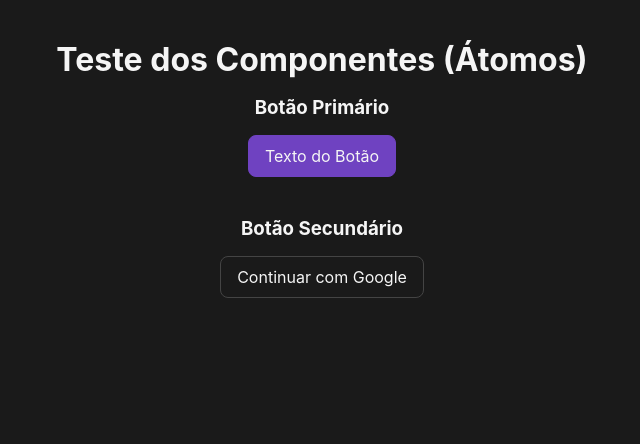
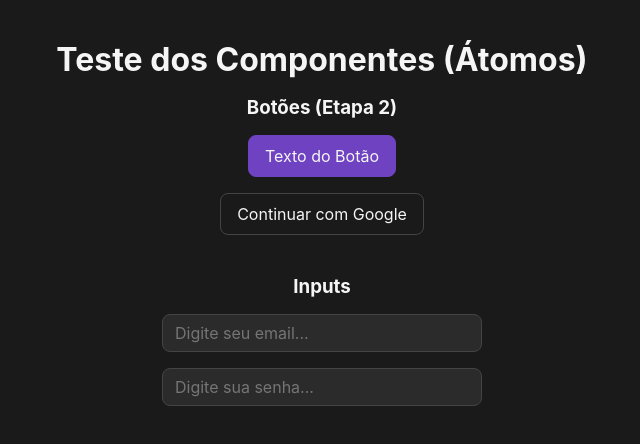
Before and after one commit to RickMasterBr/plataforma-lumina, a React (Vite) app: page / in a window 1280 px wide. Shown: the top 444 px of the page, without its empty margins (318-958 px from the left). Built offline with nearby package versions, Linux system fonts and the light colour scheme.

Commit message:
Criando Componente Input e seus Estados

```diff
--- a/src/App.jsx
+++ b/src/App.jsx
@@ -1,5 +1,6 @@
 import React from "react";
 import Button from "./components/atoms/Button";
+import Input from "./components/atoms/Input";
 import "./styles/App.css";
 
 function App() {
@@ -7,15 +8,15 @@ function App() {
     <div className="appContainer">
      <h1 className="heading-1">Teste dos Componentes (Átomos)</h1>
 
-      <h3>Botão Primário</h3>
-      <Button tipo="primario">
-        Texto do Botão
-      </Button>
+      <h3>Botões (Etapa 2)</h3>
+      <Button tipo="primario">Texto do Botão</Button>
+      <Button tipo="secundario">Continuar com Google</Button>
 
-      <h3 style={{ marginTop: '24px' }}>Botão Secundário</h3>
-      <Button tipo="secundario">
-        Continuar com Google
-      </Button>
+      {/* 2. Adicionando Inputs para Teste */}
+      <h3 style={{ marginTop: '24px'}}>Inputs</h3>
+      <Input placeholder="Digite seu email..." type="email"></Input>
+      <Input placeholder="Digite sua senha..." type="password"></Input>
+
     </div>
   );
 }
--- /dev/null
+++ b/src/components/atoms/Input.jsx
@@ -0,0 +1,31 @@
+import React, {useState} from "react";
+import styles from "./Input.module.css";
+
+/*
+Props:
+- placeholder: O texto a ser exibido antes da digitação.
+- type: O tipo de input (ex: 'text', 'password', 'email').
+*/
+
+function Input({ type = 'text', placeholder }) {
+    const [value, setValue] = useState('');
+    const [isFocused, setIsFocused] = useState(false);
+
+    // Determina o estado no CSS com base no Foco e se Há texto
+    const hasValue = value.length > 0; // Verifica se há texto no input
+    const inputState = isFocused ? 'focado' : (hasValue ? 'digitado' : 'placeholder');
+
+    return (
+        <input
+        type={type} // Define o tipo de input
+        className={`${styles.inputBase} ${styles[inputState]}`} // Aplica classes CSS baseadas no estado
+        placeholder={placeholder} // Define o placeholder
+        value={value} // Define o valor do input
+        onChange={(e) => setValue(e.target.value)} // Atualiza o valor do input ao digitar
+        onFocus={() => setIsFocused(true)} // Define o estado como focado ao clicar no input
+        onBlur={() => setIsFocused(false)} // Define o estado como não focado ao sair do input
+        />
+    )
+}
+
+export default Input;
--- /dev/null
+++ b/src/components/atoms/Input.module.css
@@ -0,0 +1,48 @@
+.inputBase {
+
+    /* Tipografia */
+    font-family: var(--font-family-base);
+    font-size: var(--font-size-body-default);
+
+    /* Layout */
+    padding: 8px 12px;
+    border-radius: var(--border-radius-medium); /* 8px */
+    width: 320px; /* Largura fixa */
+
+    /* Cor e Borda */
+    background-color: var(--color-background-secondary);
+    border: 1px solid var(--color-border-default);
+
+    /* Comportamento */
+    transition: border-color 0.2s, box-shadow 0.2s;
+    outline: none; /* Remover outline padrão */
+}
+
+
+/* Estados */
+
+
+/* Cor do texto quando está em modo placeholder */
+.inputBase.placeholder {
+    color: var(--color-text-subtle);
+}
+
+
+/* Cor do texto quando o usuario digitou algo */
+.inputBase.digitado {
+    color: var(--color-text-default);
+}
+
+
+/* Estado de hover (padrão ou digitado) */
+.inputBase:hover {
+    border-color: var(--color-text-subtle);
+}
+
+/* Estado Focado */
+.inputBase.focado{
+    color: var(--color-text-default);
+    border-color: var(--color-interactive-accent); /* Roxo */
+
+    box-shadow: 0 0 0 2px var(--color-interactive-accent-hover); /* Sombra roxa suave */
+}
```
